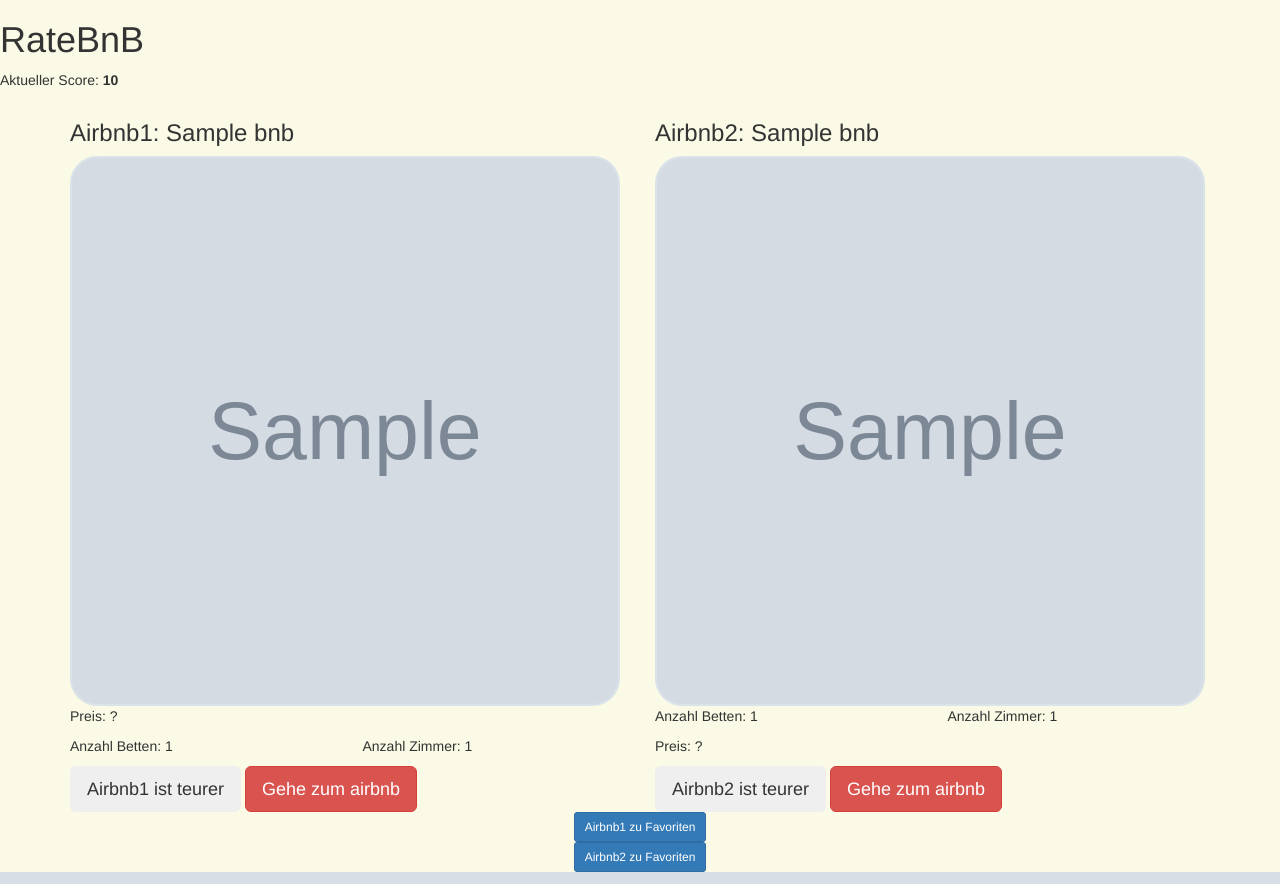
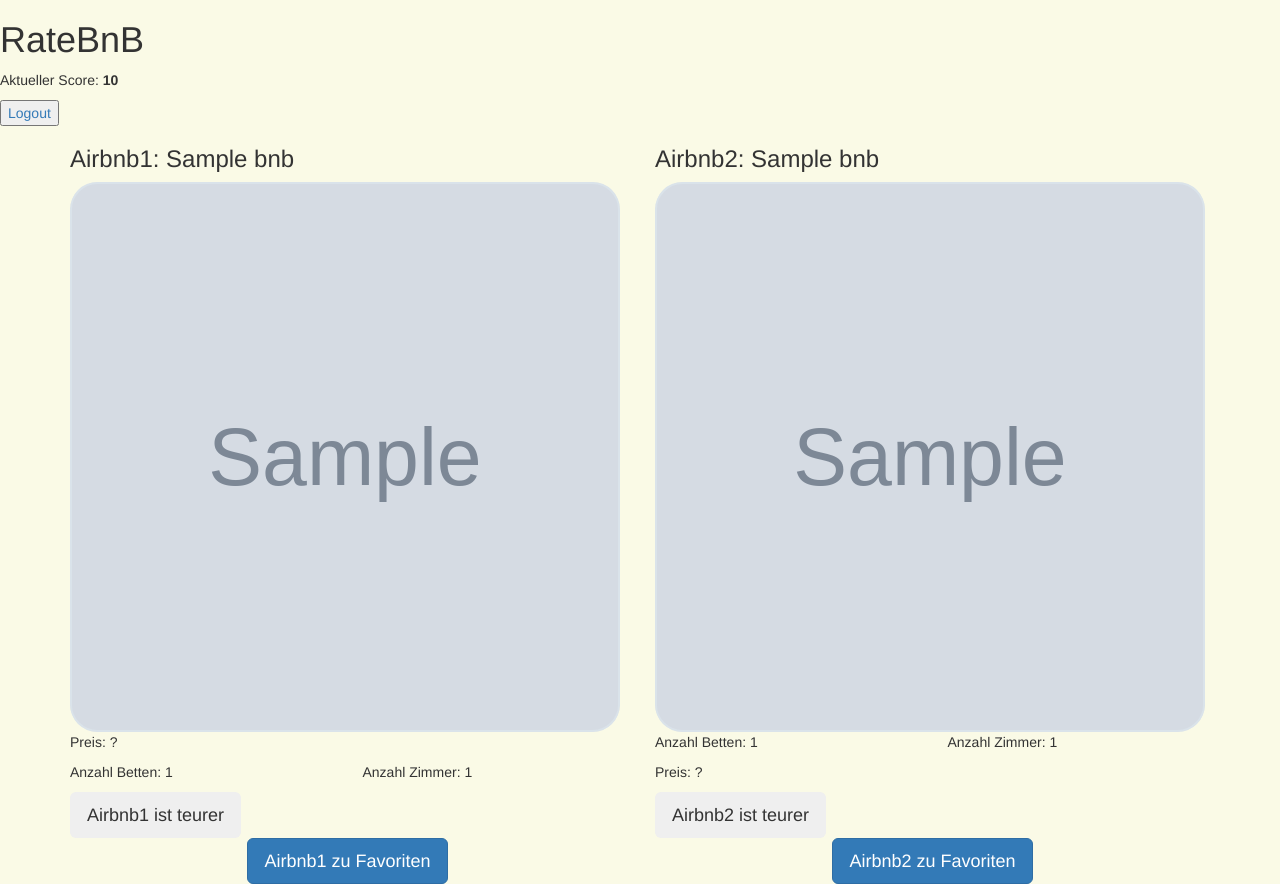
Before and after one commit to pajolinho/RateBnB, a Flask app: template templates/game.html in a window 1280 px wide. Run offline with Flask 3, Linux system fonts and the light colour scheme; tables that the repository leaves empty hold one stand-in row (values such as "Sample post"); the template is opened without the code that fills it: values that come from a table or form of the project are taken from there, most other values are stand-ins (such as "Sample title", 1, 10 or a date in 2020); grey boxes marked "Sample" are stand-in pictures; some libraries are stand-ins or nearby versions.

Commit message:
json hinzugefügt + Logout

```diff
--- a/app.py
+++ b/app.py
@@ -1,5 +1,5 @@
 import random
-from flask import Flask, render_template, request, redirect, url_for, session
+from flask import Flask, render_template, request, redirect, url_for, session, jsonify
 from flask_sqlalchemy import SQLAlchemy
 
 
@@ -99,6 +99,7 @@ def aboutus():
 
 
 # [Q3]
+# [Q: https://www.reddit.com/r/flask/comments/k30ojo/af_querying_a_view_in_sqlite3_from_flask_app/?utm_source=chatgpt.com]
 @app.route("/game", methods=["GET", "POST"])
 def start():
     if request.method == "POST":
@@ -143,6 +144,18 @@ def add_favorite(bnb_id):
     score = request.form.get("score", 0)
     return redirect(url_for("start", score=score))
 
+# [Q: https://www.reddit.com/r/flask/comments/k30ojo/af_querying_a_view_in_sqlite3_from_flask_app/?utm_source=chatgpt.com]
+# [Q: https://www.reddit.com/r/flask/comments/vll4xu/af_how_to_turn_flask_sqlalchemy_query_results/]
+# [Q: https://stackoverflow.com/questions/7102754/jsonify-a-sqlalchemy-result-set-in-flask]
+@app.route("/api/Favs", methods=["GET"])
+def get_favs():
+    favs = Favs.query.all()
+    favs_list = [{
+        "id": favs.id,
+        "bnb_id": favs.bnb_id,
+    }]
+    return jsonify(favs_list)
+
 
 if __name__ == "__main__":
     #Datenbank speichern falls im app context ausgeführt wird
--- a/requirements.txt
+++ b/requirements.txt
@@ -1 +1,6 @@
 flask-sqlalchemy
+
+# App ausführen
+1. Python3 app.py
+2. Python3 data_to_database.py
+3. flask run
--- a/templates/aboutus.html
+++ b/templates/aboutus.html
@@ -14,10 +14,10 @@
         <p>Student der Wirtschaftsinformatik an der HWR im siebten Semester. Zudem Student an der Programierschule 42Berlin. Verfügt deshalb vorallem über wissen in C und C++</p>
         <p> Verantwortlich für die Implementierung und Logik des Spielmechanismus</p>
         <h3> Merdan Alkas</h3>
-        <p>Student an der HWR Berlin im dritten Semester im Bereich Wirtschaftsinformatik. Mit Fokus auf Java</p>
-        <p> Datenbankbeauftragter, hat die Airbnbs ausgesucht und in die SQLAlchemy eingepflegt. Außerdem verantwortlich fürs Design</p>
+        <p>Student an der HWR Berlin im dritten Semester in Bereich Wirtschaftsinformatik. Mit Fokus auf Java</p>
+        <p> Datenbankbeauftragter, hat die Airbnbs ausgesucht und in die SQLAlchemy eingepflegt. Außerdem verantwortlich für Logik, Design und Funktionen</p>
     <h3>Gehe zurück zum Startbildschirm</h3>
-    <button class="btn btn-md btn-dark"><a href="{{ url_for('index') }}" class="whitelink">Zurück</a></button>
+    <button class="btn btn-lg btn-primary"><a href="{{ url_for('index') }}" class="whitelink">Zurück</a></button>
   </div>
 </body>
 </html>
--- a/templates/game.html
+++ b/templates/game.html
@@ -11,6 +11,7 @@
     <div class="cntr">
         <h1>RateBnB</h1>
         <p>Aktueller Score: <strong>{{ score }}</strong></p>
+        <button class="btn-sm-danger"><a href="{{ url_for('logout') }}">Logout</a></button>
     </div>
 
 
@@ -33,7 +34,7 @@
                         <div class="col-md-6"> <p>Anzahl Zimmer: {{ listing1.rooms }}</p></div>
                      </div>
                      <button class="btn btn-lg" type="submit" name="answer" value="oneExpensive">Airbnb1 ist teurer</button>
-                     <button class="btn btn-lg btn-danger"><a href="{{ listing1.link }}" class="whitelink">Gehe zum airbnb</a></button>
+                     <!-- <button class="btn btn-lg btn-danger"><a href="{{ listing1.link }}" class="whitelink">Gehe zum airbnb</a></button> -->
                 </div>
                 <div class="col-md-6 cntr">
                     <h3>Airbnb2: {{ listing2.title }}</h3>
@@ -44,7 +45,7 @@
                      </div>
                      <p>Preis: ?</p>
                     <button class="btn btn-lg" type="submit" name="answer" value="twoExpensive">Airbnb2 ist teurer</button>
-                    <button class="btn btn-lg btn-danger"><a href="{{ listing2.link }}" class="whitelink">Gehe zum airbnb</a></button>
+                    <!-- <button class="btn btn-lg btn-danger"><a href="{{ listing2.link }}" class="whitelink">Gehe zum airbnb</a></button> -->
                 </div>
             </div>
         </div>
@@ -52,14 +53,39 @@
     </form>
 
 
+<!-- Fav buttons -->
+<div class="container">
+    <div class="row">
+        <div class="col-lg-6">
+            <form method="POST" action="{{ url_for('add_favorite', bnb_id=listing1.id) }}">
+                <input type="hidden" name="score" value="{{ score }}">
+                <div class="text-center">
+                    <button class="btn btn-lg btn-primary" type="submit">Airbnb1 zu Favoriten</button>
+                </div>
+            </form>
+    </div>
+        <div class="col-lg-6">
+            <form method="POST" action="{{ url_for('add_favorite', bnb_id=listing2.id) }}">
+                <input type="hidden" name="score" value="{{ score }}">
+                <div class="text-center">
+                <button class="btn btn-lg btn-primary" type="submit">Airbnb2 zu Favoriten</button>
+                </div>
+            </form>
+        </div>
+    </div>
+</div>
 
-    <form method="POST" action="{{ url_for('add_favorite', bnb_id=listing1.id) }}">
+
+
+
+
+
+    <!-- <form method="POST" action="{{ url_for('add_favorite', bnb_id=listing1.id) }}">
         <input type="hidden" name="score" value="{{ score }}">
         <div class="text-center">
             <button class="btn btn-sm btn-primary" type="submit">Airbnb1 zu Favoriten</button>
         </div>
         </form>
-
 
 
 
@@ -69,7 +95,7 @@
             <button class="btn btn-sm btn-primary" type="submit">Airbnb2 zu Favoriten</button>
         </div>
     </form>
-
+        -->
 
 </body>
 </html>
```
